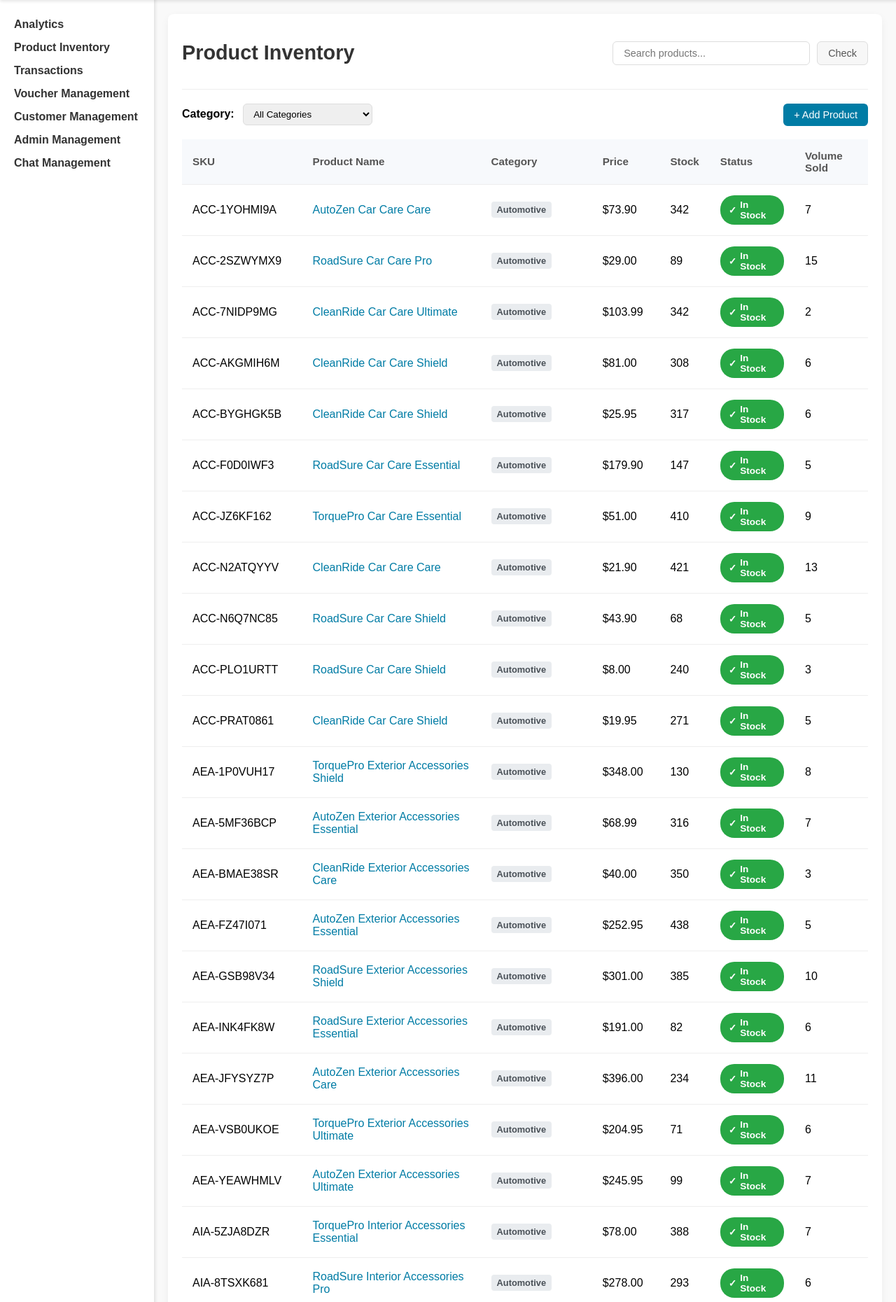
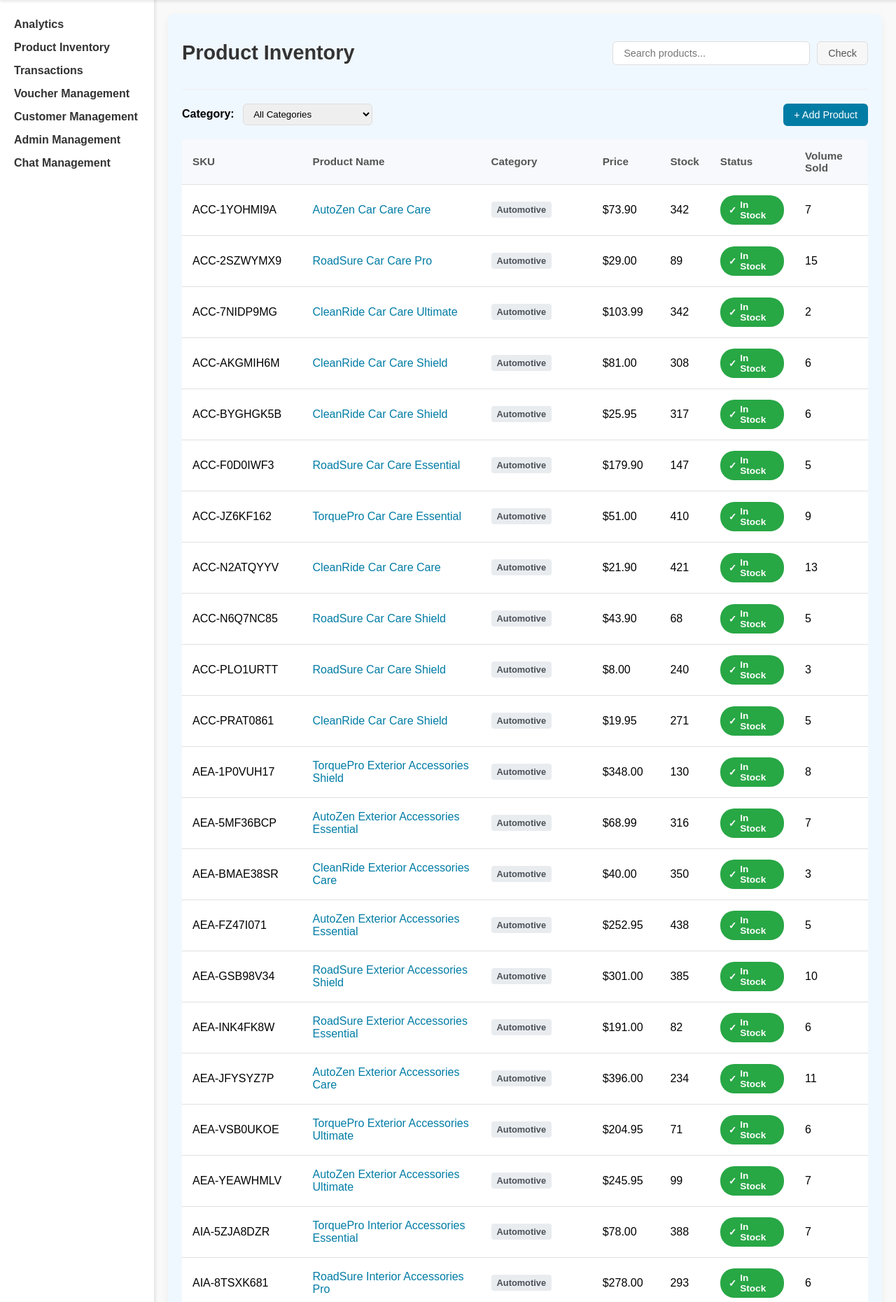
Before and after one commit to sucrameht/aurora-mart, a Django app: page /aurora_admin/product/ in a window 1280 px wide. Shown: the part 60-1920 px from the top of the page at 70% size. Run offline with Django 5.2, Linux system fonts and the light colour scheme; a user stored in the database is signed in; data comes from the database, SQL or seed files in the repository; data that the repository does not hold is empty.

Commit message:
change some colours for admin

```diff
--- a/aurora_mart_proj/auroraadmin/static/auroraadmin/css/product.css
+++ b/aurora_mart_proj/auroraadmin/static/auroraadmin/css/product.css
@@ -1,7 +1,6 @@
-
 .inventory-container {
     padding: 20px;
-    background-color: #ffffff;
+    background-color: #f0f8ff;
     border-radius: 8px;
     box-shadow: 0 4px 12px rgba(0, 0, 0, 0.05); /* Soft shadow for the card effect */
 }
@@ -60,13 +59,14 @@
 /* Table Styles */
 .product-table {
     width: 100%;
+    background-color: #ffffff;
     border-collapse: collapse;
 }
 
 .product-table th, .product-table td {
     padding: 15px;
     text-align: left;
-    border-bottom: 1px solid #eee;
+    border-bottom: 1px solid #e0e0e0;
 }
 
 .product-table thead th {
--- a/aurora_mart_proj/auroraadmin/static/auroraadmin/css/transactions_list.css
+++ b/aurora_mart_proj/auroraadmin/static/auroraadmin/css/transactions_list.css
@@ -1,10 +1,8 @@
 .transactions-container {
     padding: 20px;
-    background-color: #ffffff;
     border-radius: 8px;
     box-shadow: 0 4px 12px rgba(0, 0, 0, 0.05);
-    /* Set the background of the page itself */
-    background-color: #f0f8ff; /* Light blue from storefront.css */
+    background-color: #f0f8ff;
 }
 
 .transactions-header {
--- a/aurora_mart_proj/storefront/static/storefront/css/chat.css
+++ b/aurora_mart_proj/storefront/static/storefront/css/chat.css
@@ -1,9 +1,9 @@
 /* General Chat Container */
 .chat-container {
-    max-width: 800px;
+    max-width: 1200px;
     margin: 2rem auto;
     padding: 2rem;
-    background-color: #fff;
+    background-color: #f0f8ff;
     border-radius: 8px;
     box-shadow: 0 4px 12px rgba(0, 0, 0, 0.08);
 }
```
